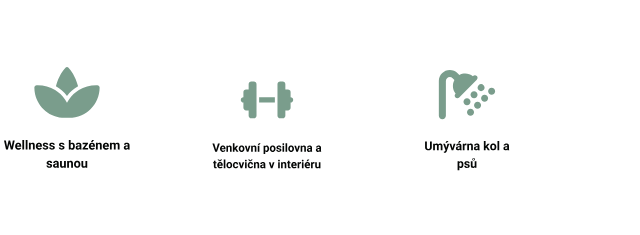
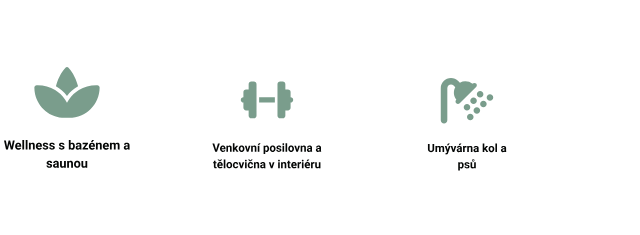
Before and after one commit to xarxarx/tailwindcss, a plain HTML site: page src/index.html in a window 1280 px wide. Shown: the part 514-749 px from the top of the page, 473-1113 px from the left. Drawn offline with Linux system fonts and the light colour scheme.

Commit message:
Updated responsibility

```diff
--- a/src/index.html
+++ b/src/index.html
@@ -22,7 +22,7 @@
                     <li class="flex justify-center items-end"><img src="./images/pro1.svg" alt="+1"></li>
                     <li class="flex justify-center items-end"><img src="./images/pro2.svg" alt="+2"></li>
                     <li class="flex justify-center items-end"><img src="./images/pro3.svg" alt="+3"></li>
-                    <li class="flex justify-center items-end"><img src="./images/pro4.svg" alt="+4" class="px-6"></li>
+                    <li class="flex justify-center items-end"><img src="./images/pro4.svg" alt="+4" class="w-3/5"></li>
                     <li class="flex justify-center items-end"><img src="./images/pro5.svg" alt="+5"></li>
                     <li class="flex justify-center items-end"><img src="./images/pro6.svg" alt="+6"></li>
                     <li class="flex justify-center items-end"><img src="./images/pro7.svg" alt="+7"></li>
```
Also changed, not shown: src/css/style.css.
